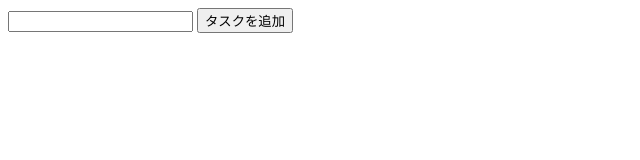
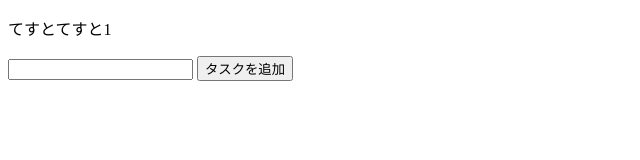
Before and after one commit to Ryo-Hatakeyama/todoapp-github-flow-tutorial, a plain HTML site: page index.html in a window 1280 px wide. Shown: the whole page, without its empty margins (0-640 px from the left). Drawn offline with nearby package versions, Linux system fonts and the light colour scheme.

Commit message:
pタグを追加

```diff
--- a/index.html
+++ b/index.html
@@ -8,6 +8,9 @@
 </head>
 
 <body>
+    <div>
+        <p>てすとてすと1</p>
+    </div>
     <div>
         <input type="text" id="input">
         <button id="addTodo">タスクを追加</button>
```
